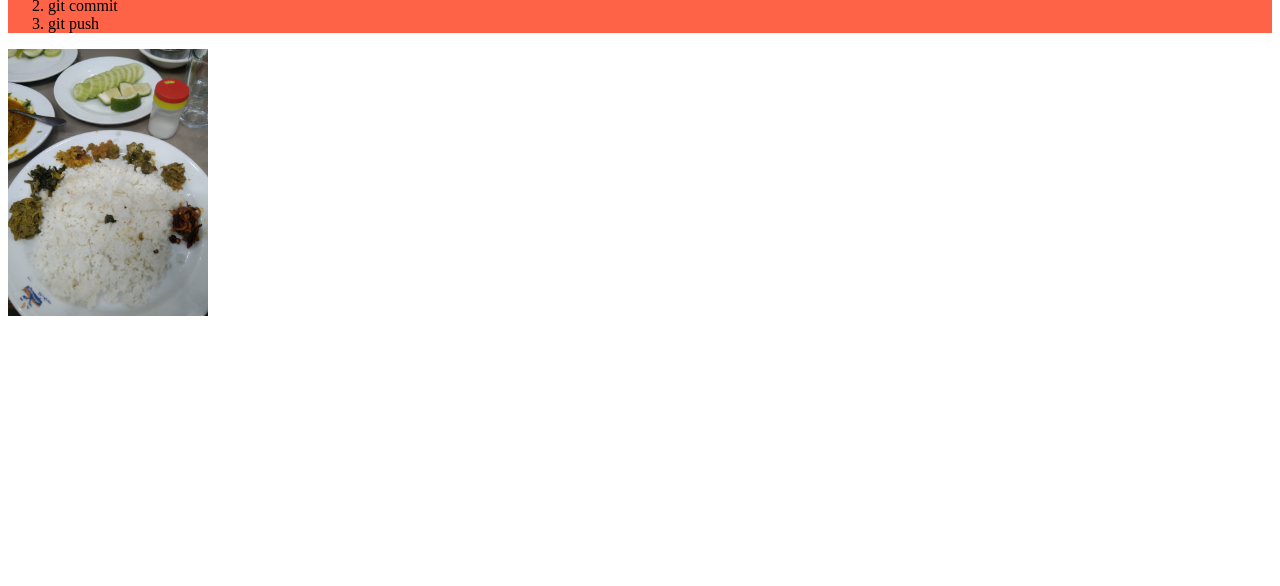
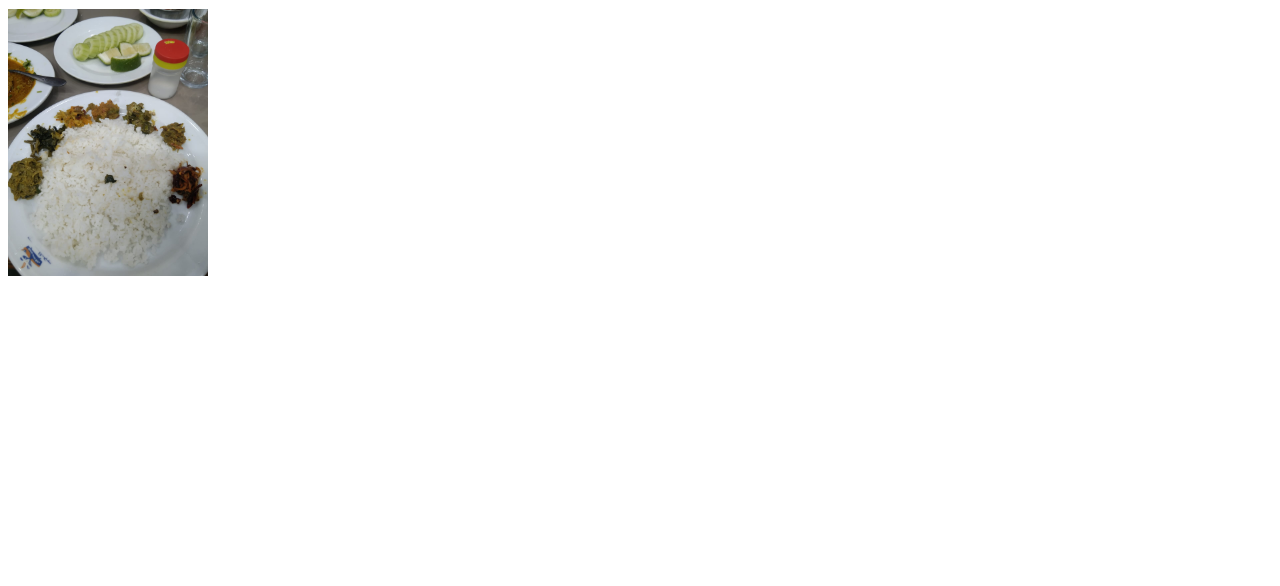
Before and after one commit to arafat-305047/git, a plain HTML site: page index.html in a window 1280 px wide. Shown: the part 214-800 px from the top of the page. Drawn offline with Linux system fonts and the light colour scheme.

Commit message:
margin padding

```diff
--- a/git.css
+++ b/git.css
@@ -4,3 +4,7 @@ div{
 img{
     width: 200px;
 }
+*{
+    margin-top: 0%;
+    padding: 0%;
+}
```
